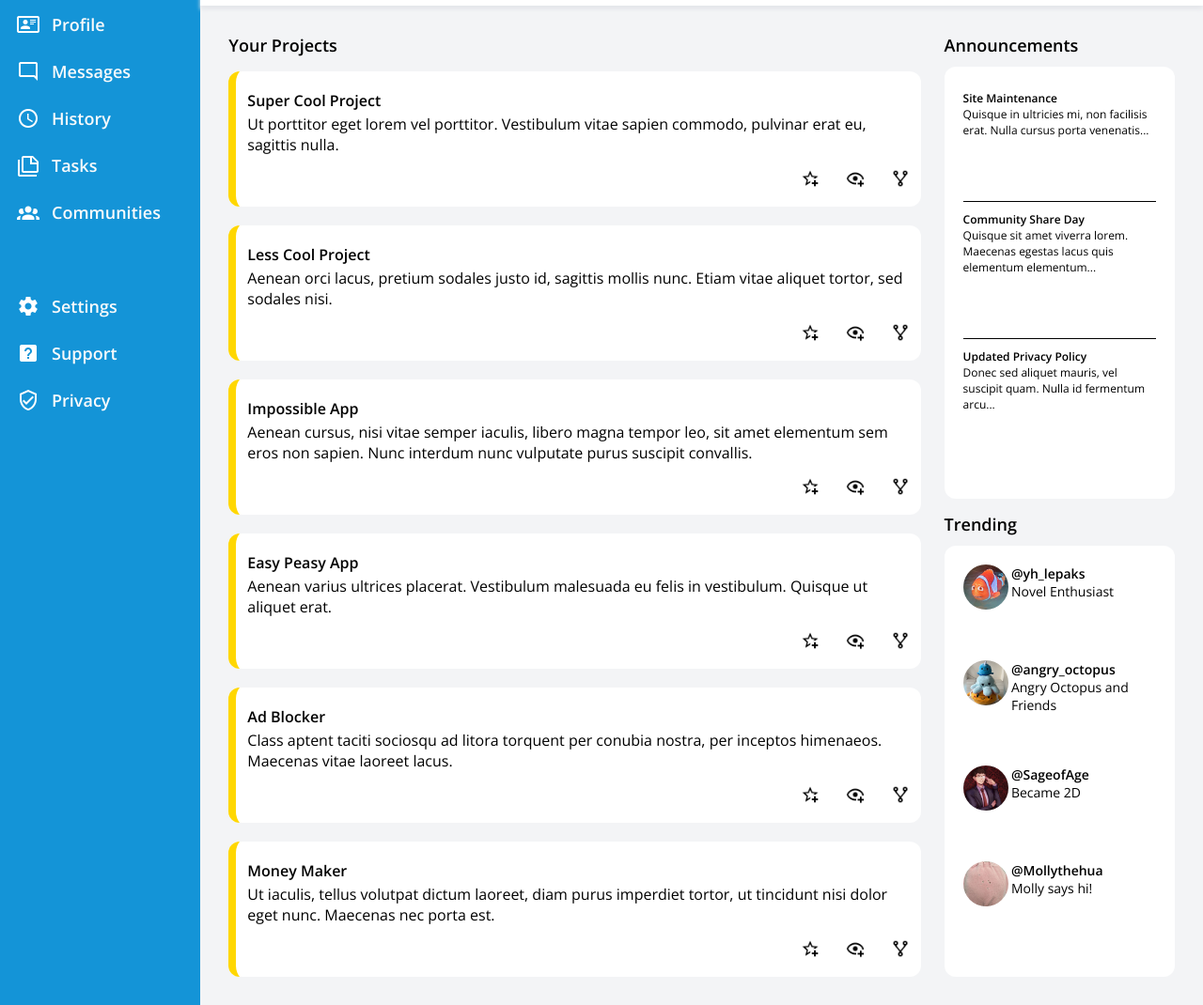
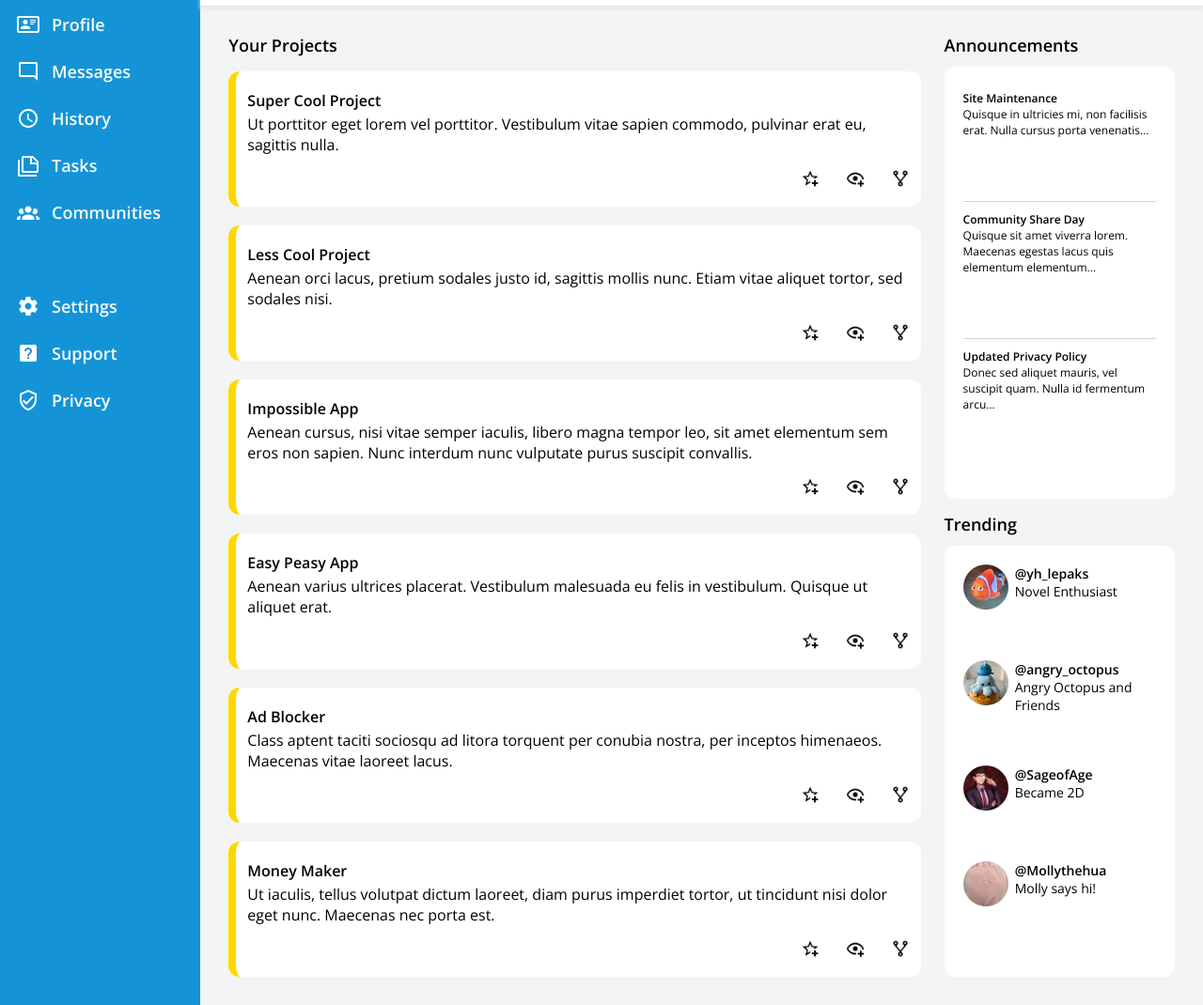
Before and after one commit to Yuheng3107/admin-dashboard, a plain HTML site: page index.html in a window 1280 px wide. Shown: the part 149-1219 px from the top of the page at 94% size. Drawn offline with nearby package versions, Linux system fonts and the light colour scheme.

Commit message:
Completed Project

```diff
--- a/styles.css
+++ b/styles.css
@@ -21,7 +21,7 @@
      height: 100vh;
      width: 100vw;
      grid-template-columns: 1fr 5fr;
-     grid-template-rows: 1fr 4fr;
+     grid-template-rows: 1fr 5fr;
  }
 
  .top-container {
@@ -106,6 +106,7 @@
      grid-template-columns: 3fr 1fr;
      column-gap: 25px;
      margin: 30px;
+
  }
 
  .top-container .avatar {
@@ -197,12 +198,13 @@
 }
 
 .row {
-    border-bottom: 1px solid black;
+    border-bottom: 1px solid #d4d4d8;
     margin: 5px 0px;
 }
 
 .trending {
     grid-template-columns: 1fr 3fr;
+    column-gap: 5px;
 }
 .clear {
     border: none;
```
